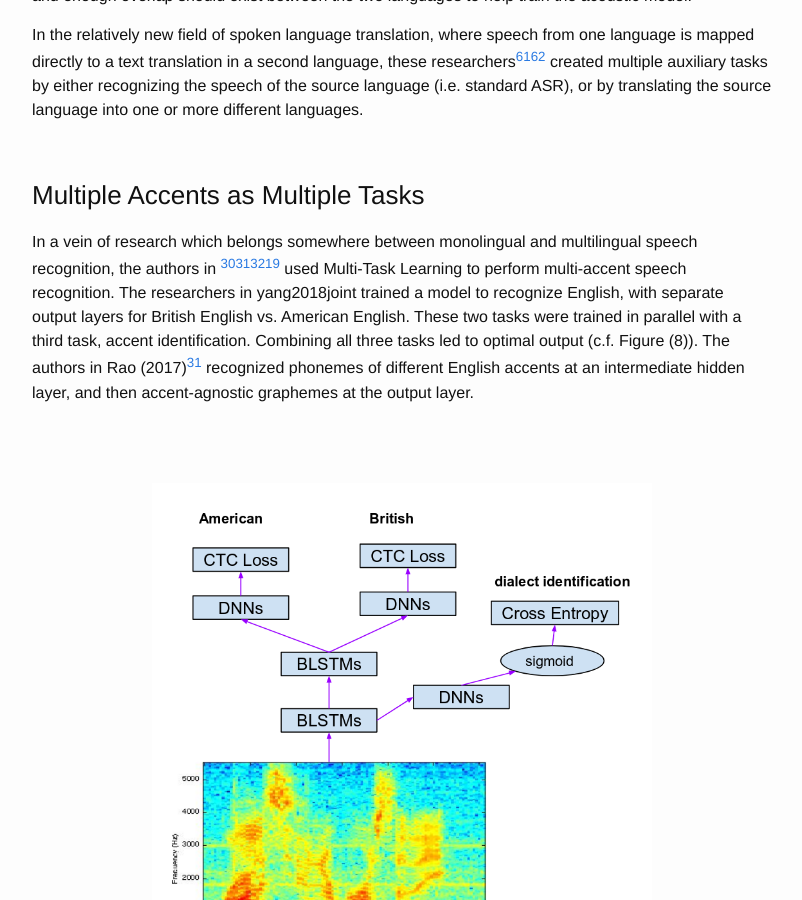
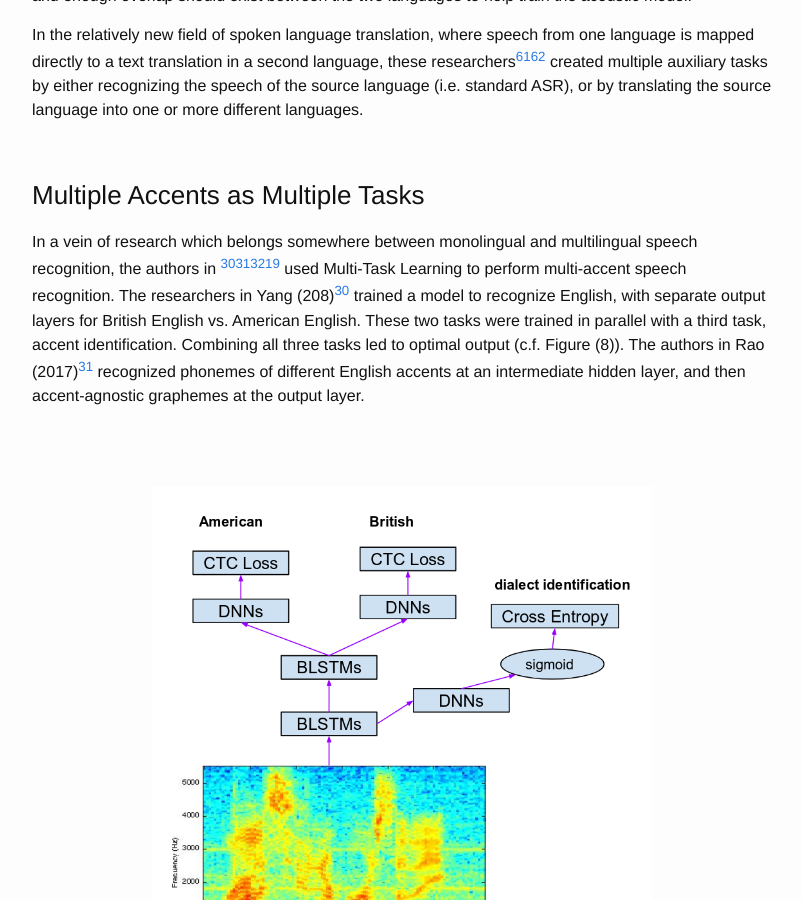
Before and after one commit to JRMeyer/jrmeyer.github.io, a Jekyll site: the page built from _posts/2020-03-21-overview-mtl-in-asr.markdown, in a window 1280 px wide and 900 px high, scrolled down 14705 px. Shown: the whole window, without its empty margins (238-1040 px from the left). Built offline with Jekyll 4.4.1, drawn with Linux system fonts in a browser that asks for light colours; formulas are drawn with MathJax 3; comment, search, counter and statistics services are not loaded.

Commit message:
footnotes

```diff
--- a/_posts/2020-03-21-overview-mtl-in-asr.markdown
+++ b/_posts/2020-03-21-overview-mtl-in-asr.markdown
@@ -158,7 +158,6 @@
 [^mohan2015multi]: Mohan (2015): Multi-lingual speech recognition with low-rank multi-task deep neural networks
 [^grezl2016]: Grezl (2016): Boosting performance on low-resource languages by standard corpora: An analysis
 [^matassoni2018non]: Matassoni (2018): Non-Native Children Speech Recognition Through Transfer Learning
-[^yang2018joint]: Yang (2018): Joint Modeling of Accents and Acoustics for Multi-Accent Speech Recognition
 [^rao2017multi]: Rao (2017): Multi-accent speech recognition with hierarchical grapheme based models
 
 <br>
@@ -288,7 +287,7 @@
 <br>
 ### Multiple Accents as Multiple Tasks
 
-In a vein of research which belongs somewhere between monolingual and multilingual speech recognition, the authors in [^yang2018joint][^rao2017multi][^jain2018improved][^sun2018domain] used Multi-Task Learning to perform multi-accent speech recognition. The researchers in yang2018joint trained a model to recognize English, with separate output layers for British English vs. American English. These two tasks were trained in parallel with a third task, accent identification. Combining all three tasks led to optimal output (c.f. Figure (8)). The authors in Rao (2017)[^rao2017multi] recognized phonemes of different English accents at an intermediate hidden layer, and then accent-agnostic graphemes at the output layer.
+In a vein of research which belongs somewhere between monolingual and multilingual speech recognition, the authors in [^yang2018joint][^rao2017multi][^jain2018improved][^sun2018domain] used Multi-Task Learning to perform multi-accent speech recognition. The researchers in Yang (208)[^yang2018joint] trained a model to recognize English, with separate output layers for British English vs. American English. These two tasks were trained in parallel with a third task, accent identification. Combining all three tasks led to optimal output (c.f. Figure (8)). The authors in Rao (2017)[^rao2017multi] recognized phonemes of different English accents at an intermediate hidden layer, and then accent-agnostic graphemes at the output layer.
 
 [^yang2018joint]: Yang (2018): Joint Modeling of Accents and Acoustics for Multi-Accent Speech Recognition
 [^rao2017multi]: Rao (2017): Multi-accent speech recognition with hierarchical grapheme based models
```
